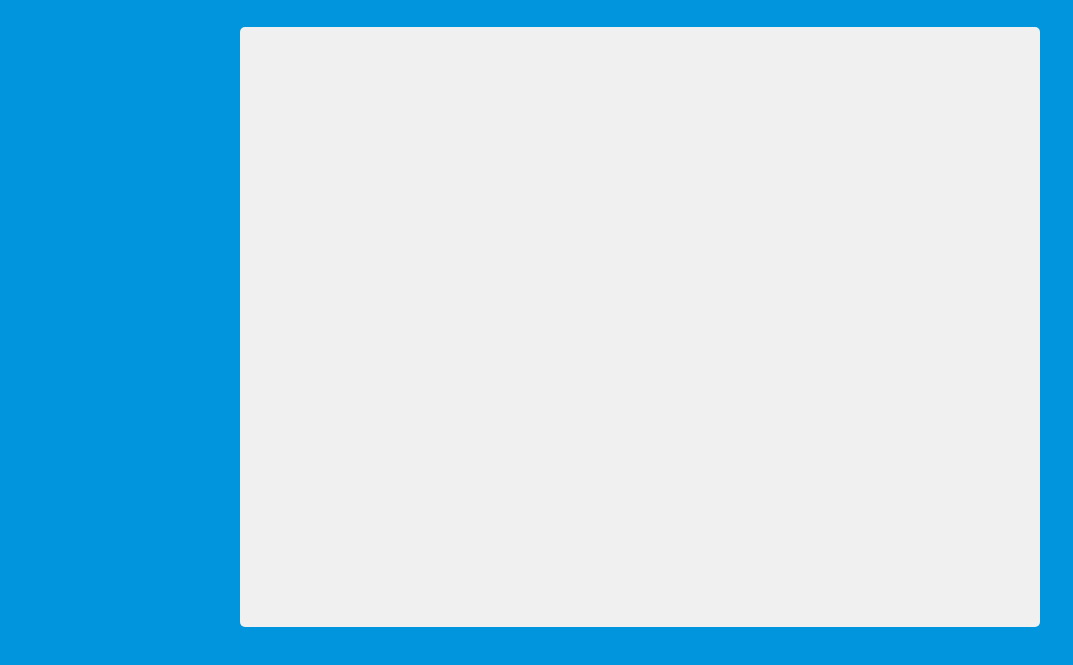
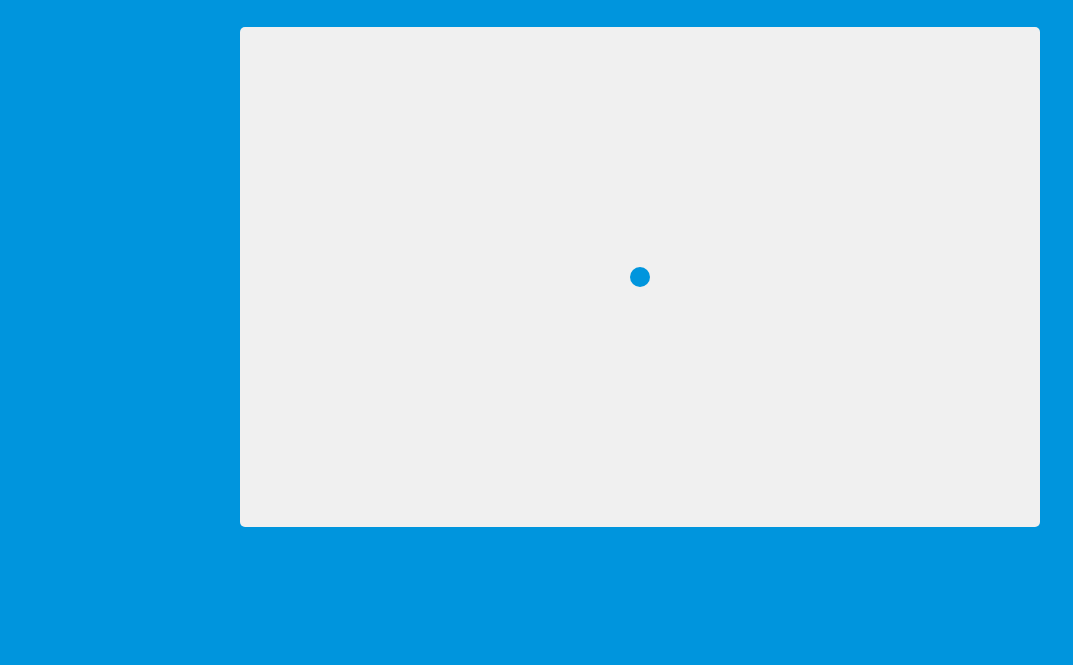
Before and after one commit to museeskinder/vanillaJs, a plain HTML site: page Breakout/index.html in a window 1280 px wide. Shown: the part 93-758 px from the top of the page, without its empty margins (0-1073 px from the left). Drawn offline with Linux system fonts and the light colour scheme.

Commit message:
canvas ball

```diff
--- a/Breakout/breakout.js
+++ b/Breakout/breakout.js
@@ -1,6 +1,31 @@
+//Rules elements
 const rulesBtn = document.getElementById('rules-btn');
 const closeBtn = document.getElementById('close-btn');
 const rules = document.getElementById('rules');
 
+//canvas
+const canvas = document.getElementById('canvas');
+const ctx = canvas.getContext('2d')
+
+//Rules event handlers
 rulesBtn.addEventListener('click', e => rules.classList.add('show'));
 closeBtn.addEventListener('click', e => rules.classList.remove('show'));
+
+//ball prop
+const ball = {
+    x : canvas.width / 2,
+    y : canvas.height / 2,
+    size : 10,
+    dx : 4,
+    dy : -4
+}
+
+//drawing ball
+const drawBall = () => {
+    ctx.beginPath();
+    ctx.arc(ball.x, ball.y, ball.size, 0, Math.PI * 2);
+    ctx.fillStyle = '#0095dd';
+    ctx.fill();
+    ctx.closePath();
+}
+drawBall();
--- a/Breakout/index.html
+++ b/Breakout/index.html
@@ -22,7 +22,7 @@
     </div>
 
     <!-- Breakout visual graphic-->
-    <canvas id="canvas" width="800" height="600"></canvas>
+    <canvas id="canvas" width="800" height="500"></canvas>
     <script src="breakout.js"></script>
 </body>
 </html>
```
